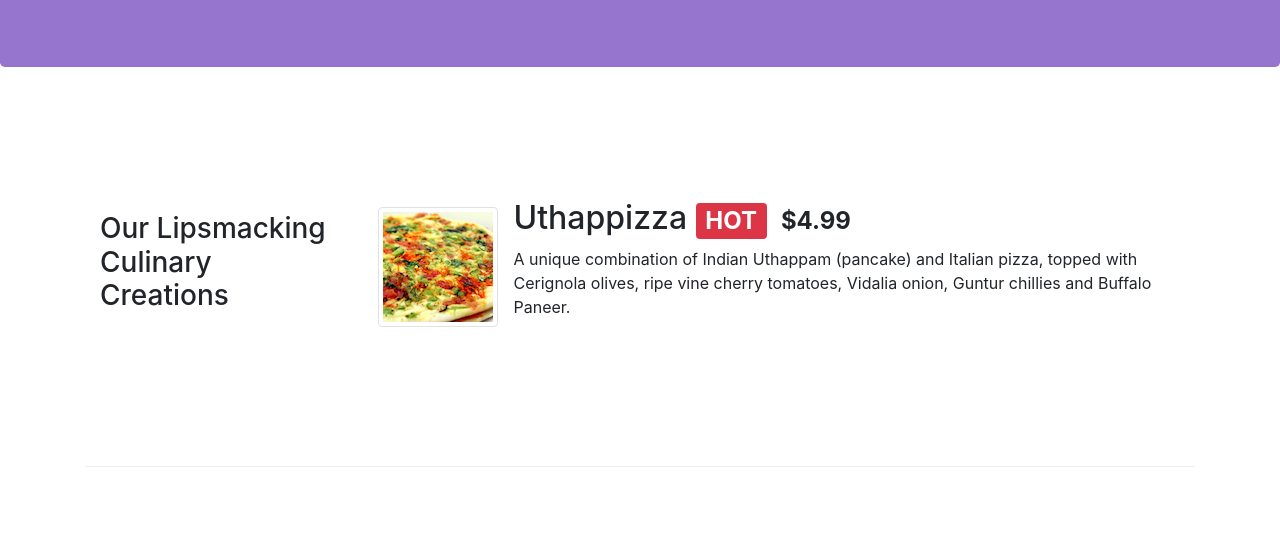
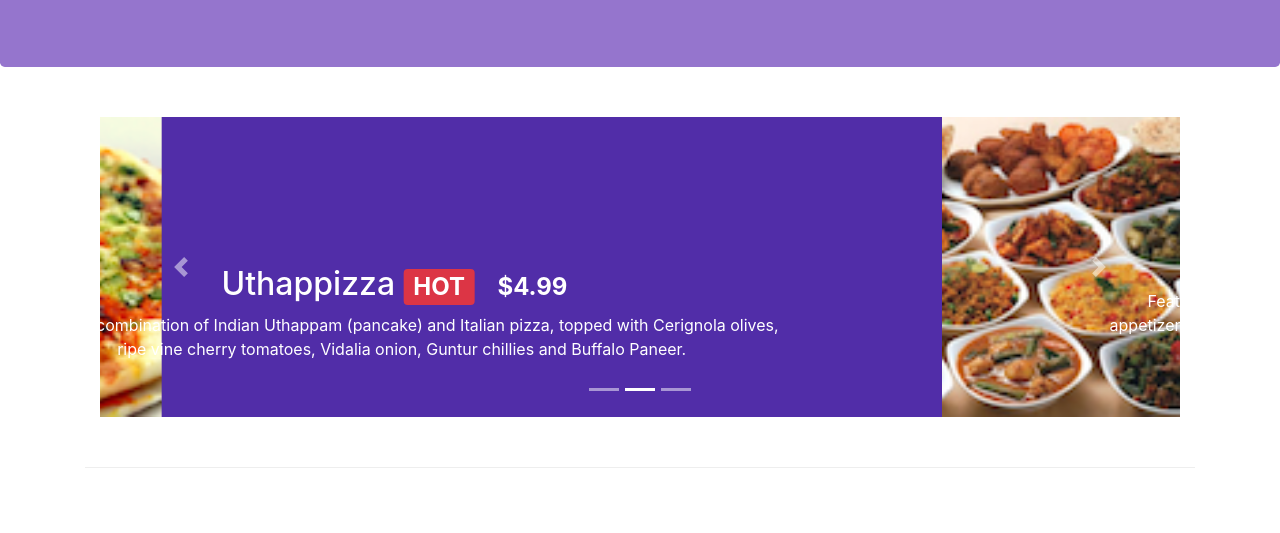
Before and after one commit to Rey-commits/RistotantConFusion, a website: page index.html in a window 1280 px wide. Shown: the part 267-800 px from the top of the page. Drawn offline with nearby package versions, Linux system fonts and the light colour scheme.

Commit message:
Carousel

```diff
--- a/css/styles.css
+++ b/css/styles.css
@@ -44,3 +44,18 @@ body {
     border-bottom: 1px solid #ddd;
     padding: 10px;
 }
+
+.carousel {
+    background: #512DA8;
+}
+
+.carousel-item {
+    height: 300px;
+}
+
+.carousel-item img {
+    position: absolute;
+    top: 0;
+    left: 0;
+    min-height: 300px;
+}
--- a/index.html
+++ b/index.html
@@ -90,6 +90,52 @@
     </header>
 
     <div class="container">
+        <div class="row row-content">
+            <div class="col">
+                <div id="mycarousel" class="carousel slide" data-ride="carousel">
+                    <div class="carousel-inner" role="listbox">
+                        <div class="carousel-item active">
+                            <img class="d-block img-fluid" src="img/uthappizza.png" alt="Uthappizza">
+                            <div class="carousel-caption d-none d-md-block">
+                                <h2>Uthappizza
+                                    <span class="badge badge-danger">HOT</span>
+                                    <span class="badge badge-pill badge-default">$4.99</span>
+                                </h2>
+                                <p class="hidden-xs-down">A unique combination of Indian Uthappam (pancake) and Italian pizza, topped with Cerignola olives, ripe vine cherry tomatoes, Vidalia onion, Guntur chillies and Buffalo Paneer.</p>
+                            </div>
+                        </div>
+                        <div class="carousel-item">
+                            <img class="d-block img-fluid" src="img/buffet.png" alt="Buffet">
+                            <div class="carousel-caption d-none d-md-block">
+                                <h2>Weekend Grand Buffet
+                                    <span class="badge badge-danger">NEW</span>
+                                </h2>
+                                <p class="hidden-xs-down">Featuring mouthwatering combinations with a choice of five different salads, six enticing appetizers, six main entrees and five choicest desserts. Free flowing bubbly and soft drinks. All for just $19.99 per person</p>
+                            </div>
+                        </div>
+                        <div class="carousel-item">
+                            <img class="d-block img-fluid" src="img/alberto.png" alt="Alberto Somayya">
+                            <div class="carousel-caption d-none d-md-block">
+                                <h2>Alberto Somayya</h2>
+                                <h4>Executive Chef</h4>
+                                <p class="hidden-xs-down">Award winning three-star Michelin chef with wide International experience having worked closely with whos-who in the culinary world, he specializes in creating mouthwatering Indo-Italian fusion experiences. </p>
+                            </div>
+                        </div>
+                    </div>
+                    <ol class="carousel-indicators">
+                        <li data-target="#mycarousel" data-slide-to="0" class="active"></li>
+                        <li data-target="#mycarousel" data-slide-to="1"></li>
+                        <li data-target="#mycarousel" data-slide-to="2"></li>
+                    </ol>
+                    <a class="carousel-control-prev" href="#mycarousel" role="button" data-slide="prev">
+                        <span class="carousel-control-prev-icon"></span>
+                    </a>
+                    <a class="carousel-control-next" href="#mycarousel" role="button" data-slide="next">
+                        <span class="carousel-control-next-icon"></span>
+                    </a>
+                </div>
+            </div>
+        </div>
         <div class="row row-content align-items-center">
             <div class="col-sm-4 col-md-3 flex-last">
                 <h3>Our Lipsmacking Culinary Creations</h3>
```
Also changed, not shown: README.md.
